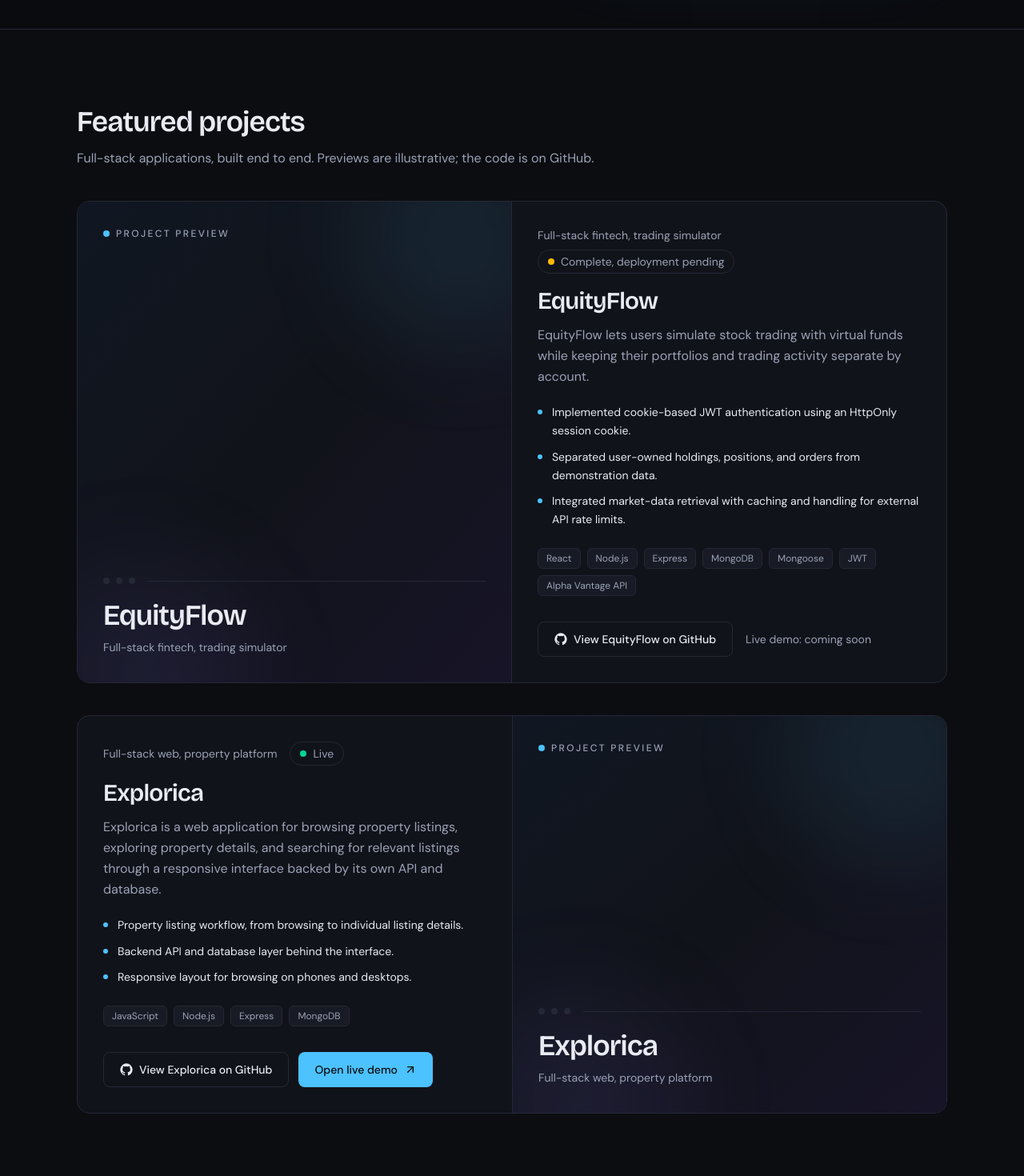
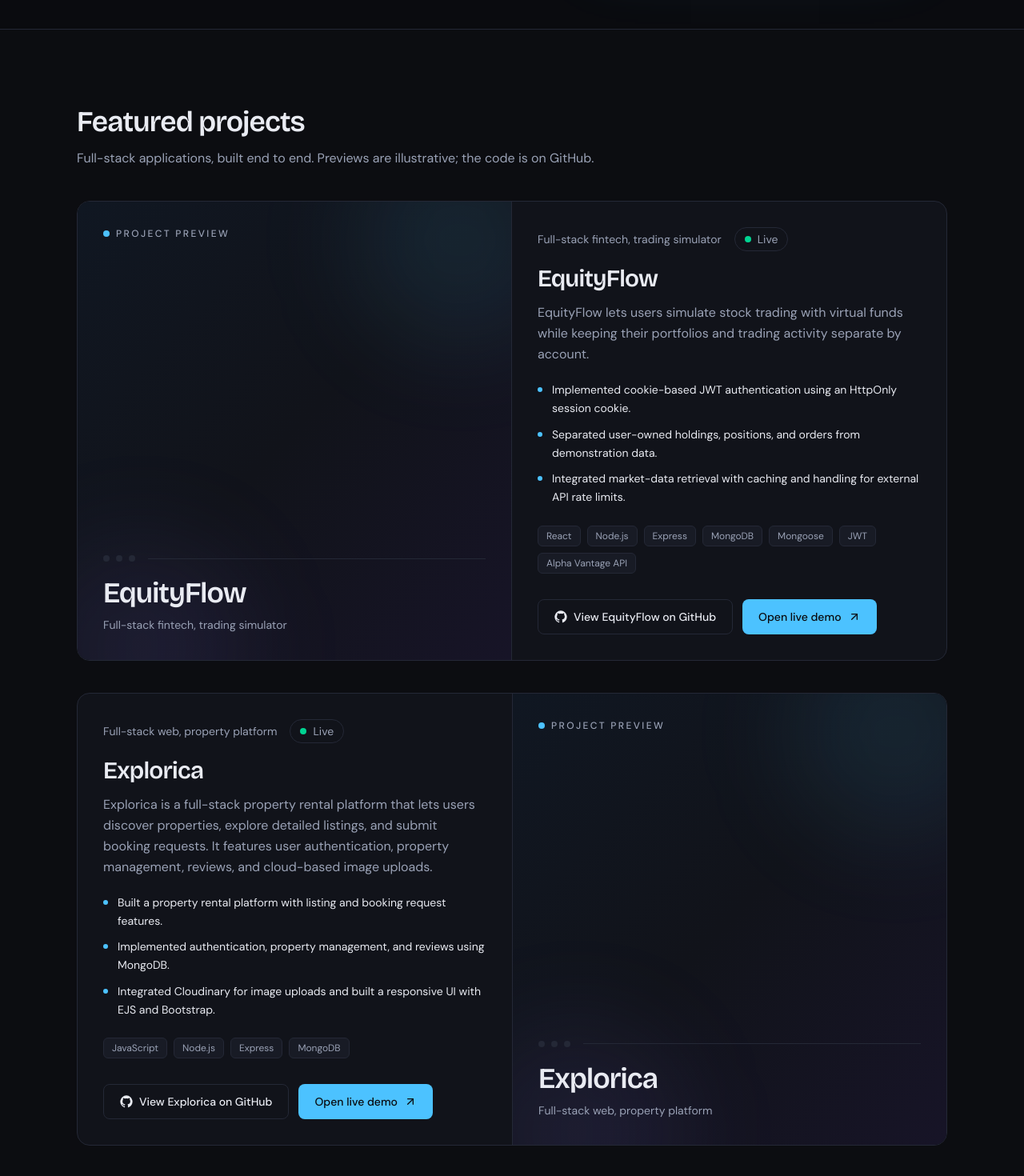
Before and after one commit to Mu-m-in/portfolio, a Next.js app: page / in a window 1280 px wide. Shown: the part 1156-2626 px from the top of the page at 80% size. Built offline with nearby package versions, Linux system fonts and the light colour scheme.

Commit message:
Update EquityFlow live demo details

```diff
--- a/src/data/projects.ts
+++ b/src/data/projects.ts
@@ -9,7 +9,7 @@
   stack: string[];
   engineering: string[];
   repoUrl: string;
-  demoUrl: string | null; // TODO: add live URL after deployment
+  demoUrl: string | null;
   status: ProjectStatus;
   previewImage?: string;
 }
@@ -35,21 +35,21 @@
       "Integrated market-data retrieval with caching and handling for external API rate limits.",
     ],
     repoUrl: "https://github.com/Mu-m-in/EquityFlow",
-    demoUrl: null,
-    status: "awaiting-deployment",
+    demoUrl: "https://equity-floww.vercel.app",
+    status: "live",
   },
   {
     id: "explorica",
     name: "Explorica",
     category: "Full-stack web, property platform",
     summary:
-      "Explorica is a web application for browsing property listings, exploring property details, and searching for relevant listings through a responsive interface backed by its own API and database.",
+      "Explorica is a full-stack property rental platform that lets users discover properties, explore detailed listings, and submit booking requests. It features user authentication, property management, reviews, and cloud-based image uploads.",
 
     stack: ["JavaScript", "Node.js", "Express", "MongoDB"],
     engineering: [
-      "Property listing workflow, from browsing to individual listing details.",
-      "Backend API and database layer behind the interface.",
-      "Responsive layout for browsing on phones and desktops.",
+      "Built a property rental platform with listing and booking request features.",
+      "Implemented authentication, property management, and reviews using MongoDB.",
+      "Integrated Cloudinary for image uploads and built a responsive UI with EJS and Bootstrap.",
     ],
     repoUrl: "https://github.com/Mu-m-in/explorica",
     demoUrl: "https://explorica.onrender.com",
```
